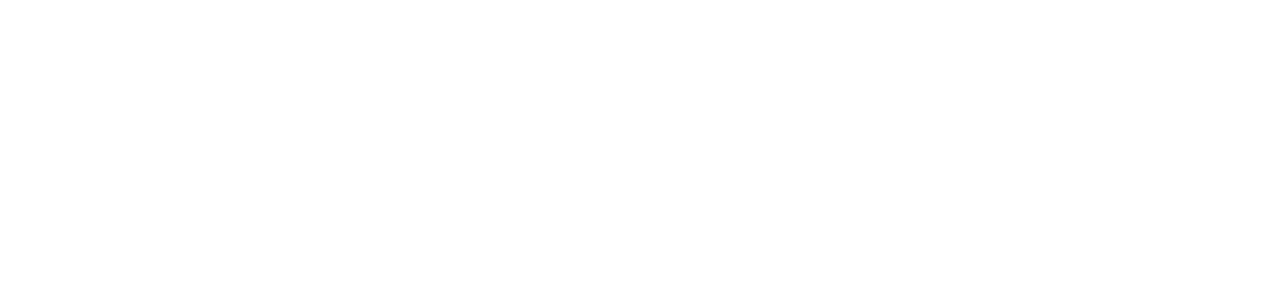
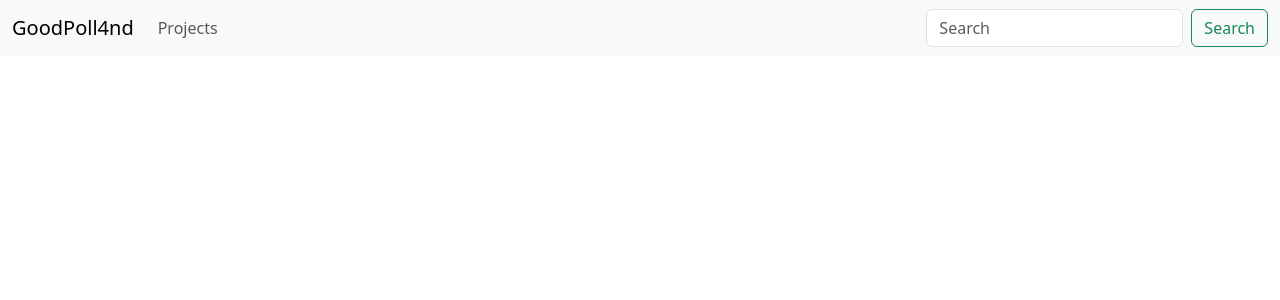
Before and after one commit to patrictobola/vite-boolfolio, a Vue app: page / in a window 1280 px wide. Shown: the top 300 px of the page. Built offline with nearby package versions, Linux system fonts and the light colour scheme.

Commit message:
done an header

```diff
--- a/src/App.vue
+++ b/src/App.vue
@@ -1,6 +1,15 @@
 <script>
+import axios from 'axios';
+import AppHeader from './components/AppHeader.vue'
+export default {
+  components: {
+    AppHeader
+  }
+}
 </script>
 
-<template></template>
+<template>
+  <AppHeader />
+</template>
 
 <style ></style>
--- /dev/null
+++ b/src/components/AppHeader.vue
@@ -0,0 +1,29 @@
+<script></script>
+<template>
+    <nav class="navbar navbar-expand-lg bg-body-tertiary">
+        <div class="container-fluid">
+            <a class="navbar-brand" href="#">GoodPoll4nd</a>
+            <button class="navbar-toggler" type="button" data-bs-toggle="collapse" data-bs-target="#navbarSupportedContent"
+                aria-controls="navbarSupportedContent" aria-expanded="false" aria-label="Toggle navigation">
+                <span class="navbar-toggler-icon"></span>
+            </button>
+            <div class="collapse navbar-collapse" id="navbarSupportedContent">
+                <ul class="navbar-nav me-auto mb-2 mb-lg-0">
+                    <li class="nav-item">
+                        <a class="nav-link" aria-current="page" href="#">Projects</a>
+                    </li>
+                    <!-- <li class="nav-item">
+                        <a class="nav-link" href="#">Link</a>
+                    </li> -->
+
+
+                </ul>
+                <form class="d-flex" role="search">
+                    <input class="form-control me-2" type="search" placeholder="Search" aria-label="Search">
+                    <button class="btn btn-outline-success" type="submit">Search</button>
+                </form>
+            </div>
+        </div>
+    </nav>
+</template>
+<style></style>
```
